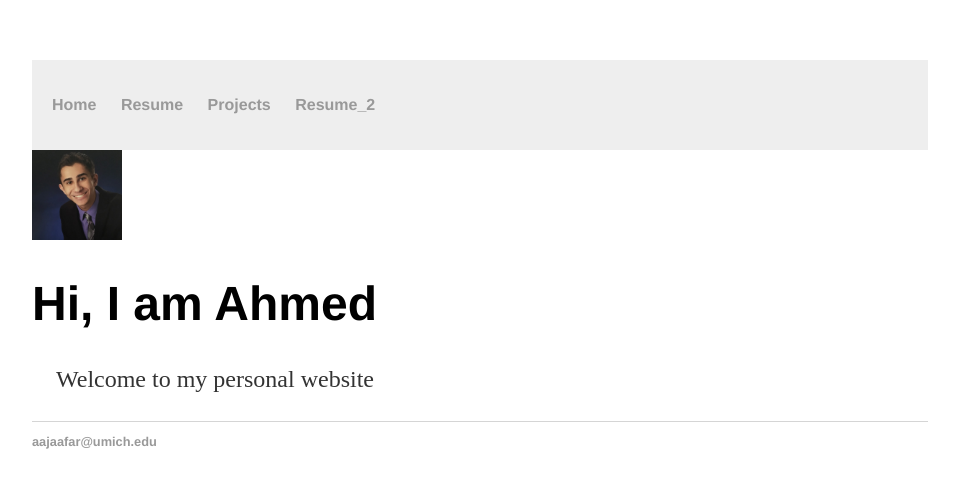
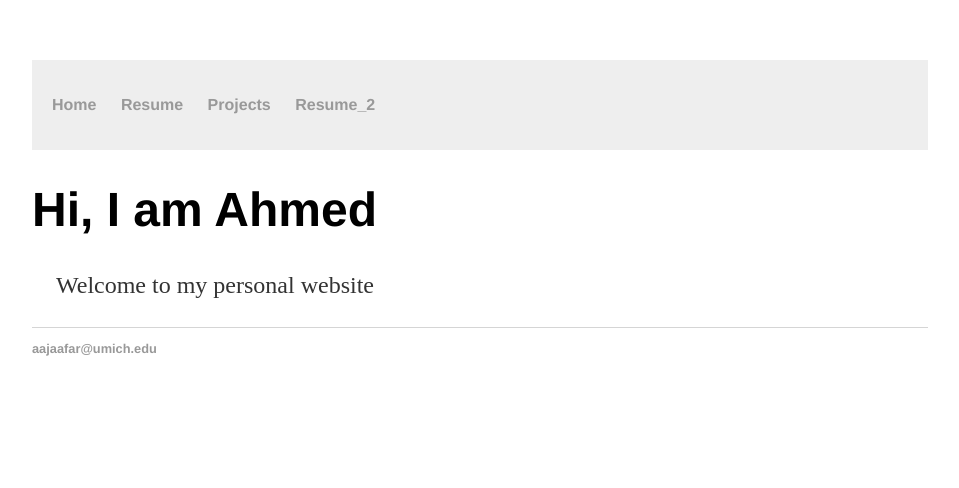
Before and after one commit to aajaafar97/aajaafar97, a plain HTML site: page index.html in a window 1280 px wide. Shown: the whole page, without its empty margins (160-1119 px from the left). Drawn offline with Linux system fonts and the light colour scheme.

Commit message:
index adjust

```diff
--- a/index.html
+++ b/index.html
@@ -20,7 +20,6 @@
    </nav>
    <div class=”container”>
      <div class=”blurb”>
-       <img src="Avatar.jpeg" style="width:10%" vertical-align="right" alt="Avatar">
        <h1>Hi, I am Ahmed</h1>
        <p>Welcome to my personal website</a></p>
       </div>
```
